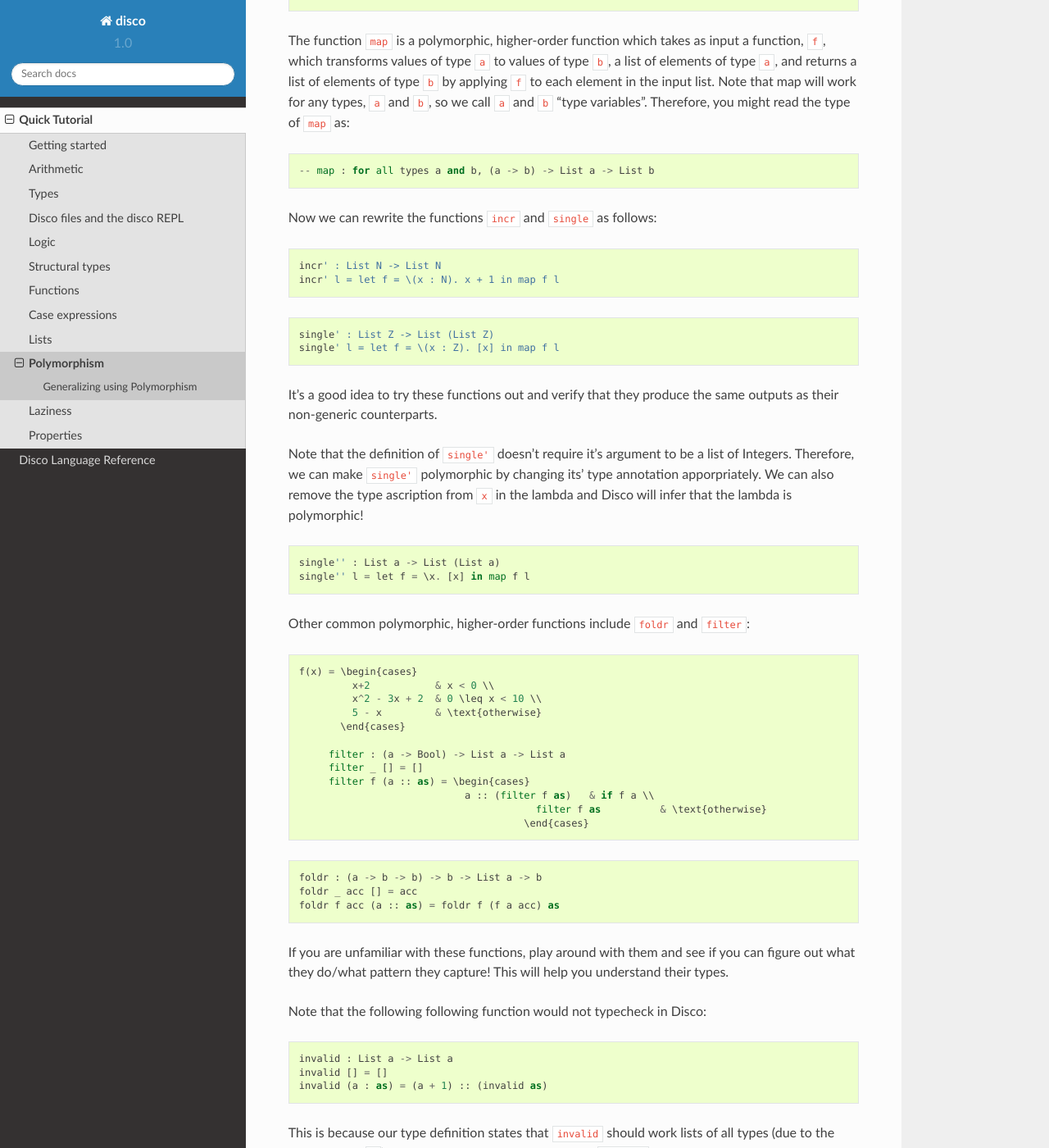
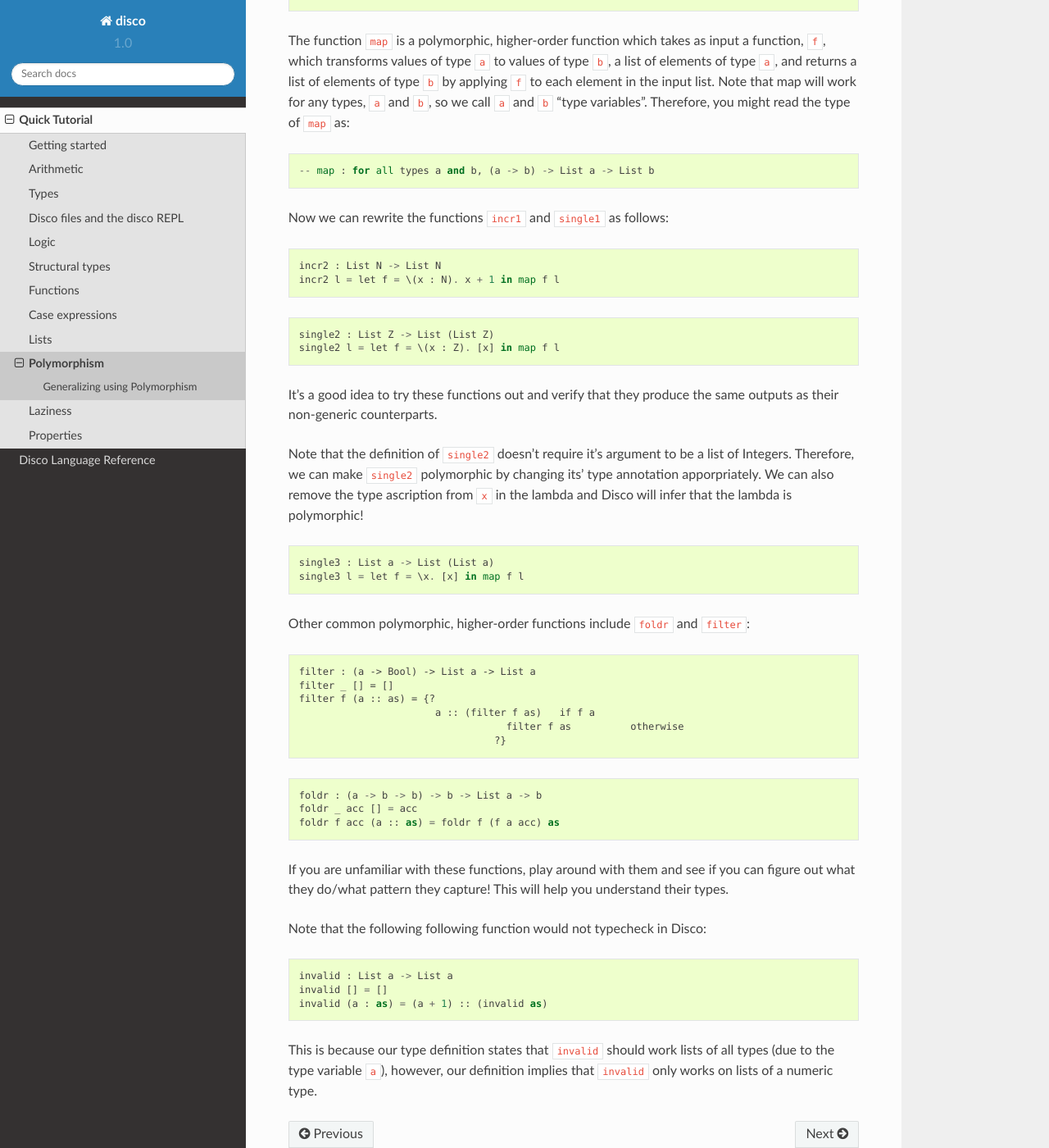
Before and after one commit to disco-lang/disco, a Sphinx documentation site: the page built from docs/tutorial/polymorphism.rst, in a window 1280 px wide and 1400 px high, scrolled down 1031 px. Shown: the whole window at 82% size. Built offline with Sphinx 7.4.7 and the Read the Docs theme 2.0.0, drawn with Linux system fonts in a browser that asks for light colours; some of the changed text lies outside the part shown.

Commit message:
Fixed formatting on poly docs

```diff
--- a/docs/tutorial/polymorphism.rst
+++ b/docs/tutorial/polymorphism.rst
@@ -12,9 +12,9 @@ Consider the task of incrementing each number in a list of natural numbers. In o
 
 ::
 
-	incr : List N -> List N
-	incr [] = []
-	incr (a :: as) = (a + 1) :: (incr as)
+	incr1 : List N -> List N
+	incr1 [] = []
+	incr1 (a :: as) = (a + 1) :: (incr as)
 
 ::
 
@@ -25,16 +25,16 @@ Now consider the task of producing a list of singleton lists containing each ele
 
 ::
 
-	single : List Z -> List (List Z)
-	single [] = []
-	single (a :: as) = [a] :: (single as)
+	single1 : List Z -> List (List Z)
+	single1 [] = []
+	single1 (a :: as) = [a] :: (single as)
 
 ::
 
 	Disco> single [-1,2,-3]
 	[[-1],[2],[-3]]
 
-Do you see the similarities between the two functions? Both functions take a list, apply a function to each element in the list, concatenate the results into a new list, and return this new list. This pattern emerges quite often, and it would be tedious to have to write this same structure twice for two functions as similar as ``incr`` and ``single``. Instead, since generalization is the bread and butter of programming, we can capture the essence of the above pattern with the following polymorphic function:
+Do you see the similarities between the two functions? Both functions take a list, apply a function to each element in the list, concatenate the results into a new list, and return this new list. This pattern emerges quite often, and it would be tedious to have to write this same structure twice for two functions as similar as ``incr1`` and ``single1``. Instead, since generalization is the bread and butter of programming, we can capture the essence of the above pattern with the following polymorphic function:
 
 ::
 
@@ -48,43 +48,37 @@ The function ``map`` is a polymorphic, higher-order function which takes as inpu
 
 	-- map : for all types a and b, (a -> b) -> List a -> List b
 
-Now we can rewrite the functions ``incr`` and ``single`` as follows:
+Now we can rewrite the functions ``incr1`` and ``single1`` as follows:
 
 ::
 
-	incr' : List N -> List N
-	incr' l = let f = \(x : N). x + 1 in map f l
+	incr2 : List N -> List N
+	incr2 l = let f = \(x : N). x + 1 in map f l
 
 ::
 
-	single' : List Z -> List (List Z)
-	single' l = let f = \(x : Z). [x] in map f l
+	single2 : List Z -> List (List Z)
+	single2 l = let f = \(x : Z). [x] in map f l
 
 It's a good idea to try these functions out and verify that they produce the same outputs as their non-generic counterparts.
 
-Note that the definition of ``single'`` doesn't require it's argument to be a list of Integers. Therefore, we can make ``single'`` polymorphic by changing its' type annotation apporpriately. We can also remove the type ascription from ``x`` in the lambda and Disco will infer that the lambda is polymorphic!
+Note that the definition of ``single2`` doesn't require it's argument to be a list of Integers. Therefore, we can make ``single2`` polymorphic by changing its' type annotation apporpriately. We can also remove the type ascription from ``x`` in the lambda and Disco will infer that the lambda is polymorphic!
 
 ::
 
-	single'' : List a -> List (List a)
-	single'' l = let f = \x. [x] in map f l
+	single3 : List a -> List (List a)
+	single3 l = let f = \x. [x] in map f l
 
 Other common polymorphic, higher-order functions include ``foldr`` and ``filter``:
 
 ::
 
-   f(x) = \begin{cases}
-            x+2           & x < 0 \\
-            x^2 - 3x + 2  & 0 \leq x < 10 \\
-            5 - x         & \text{otherwise}
-          \end{cases}
-
 	filter : (a -> Bool) -> List a -> List a
 	filter _ [] = []
-	filter f (a :: as) = \begin{cases}
-	                       a :: (filter f as)   & if f a \\
-          				   filter f as          & \text{otherwise}
-       				 	 \end{cases}
+	filter f (a :: as) = {?
+	                       a :: (filter f as)   if f a
+          				   filter f as          otherwise
+       				 	 ?}
 
 ::
 
```
